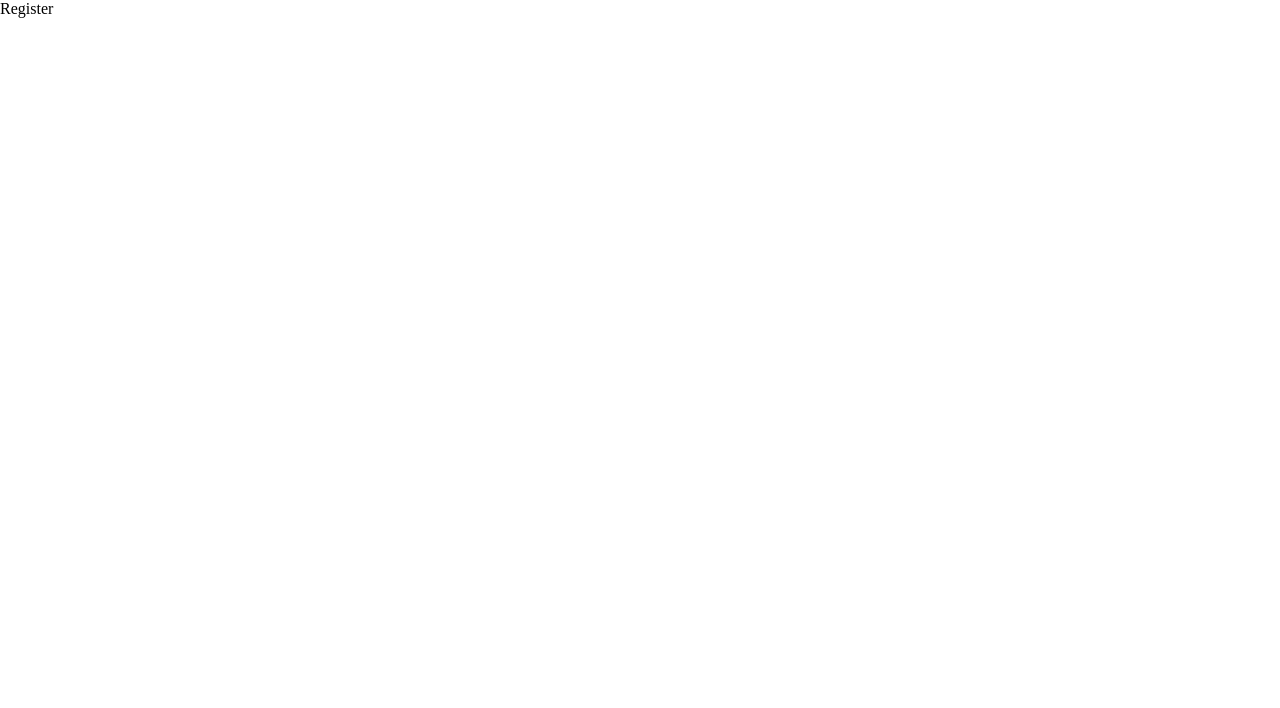
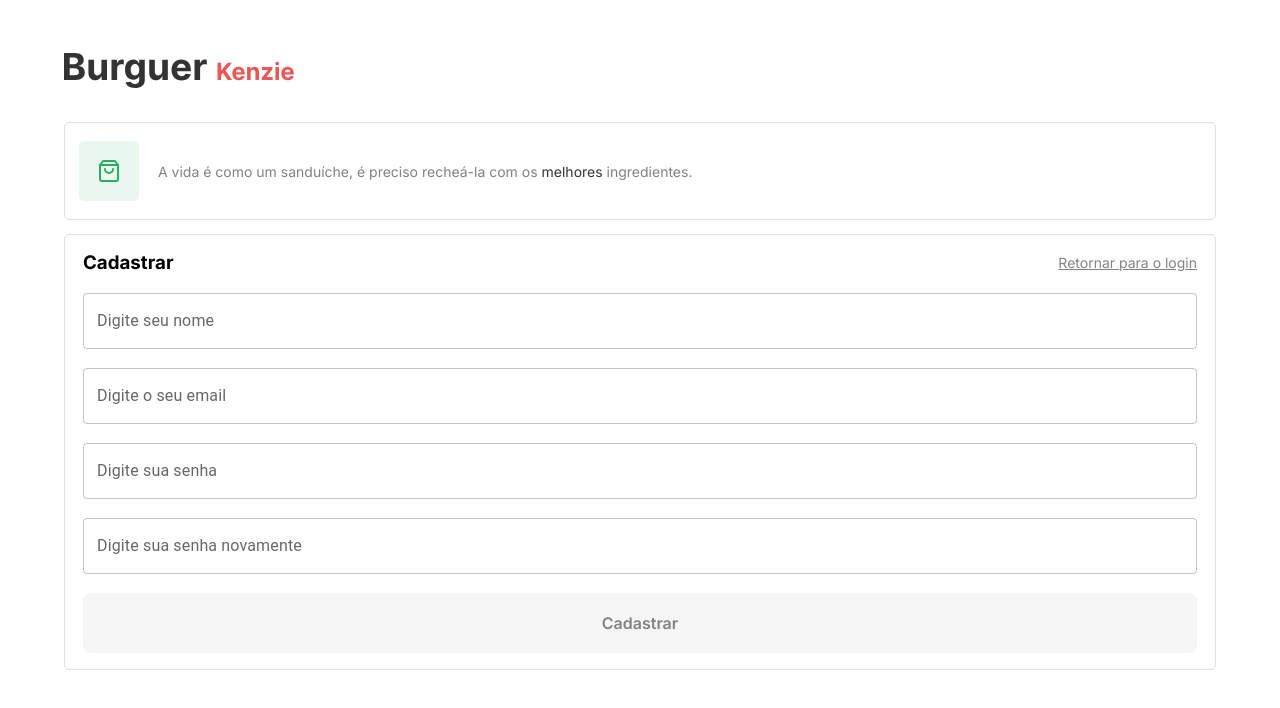
Before and after one commit to Franklmarins/react-hamburgueria-v2, a React (Vite) app: page /register in a window 1280 px wide. Shown: the top 708 px of the page. Built offline with nearby package versions, Linux system fonts and the light colour scheme.

Commit message:
feat: login and register page hook form and css created and passing data to useContext

```diff
--- a/src/components/Button/style.ts
+++ b/src/components/Button/style.ts
@@ -40,6 +40,18 @@ export const StyledButton = styled.button`
             background-color: var(--grey-300);
           }
         `;
+      case "default-grey-2":
+        return css`
+          height: 60px;
+
+          color: var(--grey-300);
+          background-color: var(--grey-0);
+
+          :hover {
+            color: var(--grey-600);
+            background-color: var(--grey-100);
+          }
+        `;
       case "medium-primary":
         return css`
           height: 40px;
--- a/src/components/Form/formSchema.ts
+++ b/src/components/Form/formSchema.ts
@@ -29,4 +29,7 @@ export const formSchemaRegister = yup.object().shape({
     .matches(/(?=.*?[0-9])/, "É necessário pelo menos um número.")
     .matches(/(?=.*[!@#$%^&*])/, "Deve conter pelo menos um caracter especial")
     .min(6, "Deve conter pelo menos 6 dígitos"),
+  passwordConfirmation: yup
+    .string()
+    .oneOf([yup.ref("password"), null], "As senhas devem ser iguais"),
 });
--- a/src/components/Form/index.tsx
+++ b/src/components/Form/index.tsx
@@ -1,31 +1,112 @@
+import { yupResolver } from "@hookform/resolvers/yup";
+import { TextField } from "@mui/material";
 import React, { useContext } from "react";
+import { useForm } from "react-hook-form";
+import { iFormValues } from "../../contexts/types";
 import { UserContext } from "../../contexts/UserContext";
 import Button from "../Button";
-import Input from "../Input";
+import { formSchemaLogin, formSchemaRegister } from "./formSchema";
 import { StyledForm } from "./style";
 
 const Form = () => {
-  const { submit, handleSubmit, local, register } = useContext(UserContext);
+  const { submit, local } = useContext(UserContext);
 
+  const {
+    register,
+    handleSubmit,
+    formState: { errors },
+    reset,
+  } = useForm<iFormValues>(
+    local.pathname === "/login"
+      ? {
+          resolver: yupResolver(formSchemaLogin),
+        }
+      : {
+          resolver: yupResolver(formSchemaRegister),
+        }
+  );
+
+  if (local.pathname === "/login") {
     return (
       <StyledForm onSubmit={handleSubmit(submit)}>
-      <Input
-        type="email"
-        placeholder="Digite o seu email"
-        inputStyle="default"
+        <TextField
+          id="email"
+          label="Digite o seu email"
+          variant="outlined"
           {...register("email")}
         />
-      <Input
+
+        {errors.email?.message && <span>{errors.email.message}</span>}
+
+        <TextField
           type="password"
-        placeholder="Digite sua senha"
-        inputStyle="default"
+          id="password"
+          label="Digite sua senha"
+          variant="outlined"
           {...register("password")}
         />
+
+        {errors.password?.message && <span>{errors.password.message}</span>}
+
         <Button type="submit" buttonStyle="default-primary">
           Logar
         </Button>
       </StyledForm>
     );
+  }
+
+  if (local.pathname === "/register") {
+    return (
+      <StyledForm onSubmit={handleSubmit(submit)}>
+        <TextField
+          type="text"
+          id="name"
+          label="Digite seu nome"
+          variant="outlined"
+          {...register("name")}
+        />
+
+        {errors.name?.message && <span>{errors.name.message}</span>}
+
+        <TextField
+          id="email"
+          label="Digite o seu email"
+          variant="outlined"
+          {...register("email")}
+        />
+
+        {errors.email?.message && <span>{errors.email.message}</span>}
+
+        <TextField
+          type="password"
+          id="password"
+          label="Digite sua senha"
+          variant="outlined"
+          {...register("password")}
+        />
+
+        {errors.password?.message && <span>{errors.password.message}</span>}
+
+        <TextField
+          type="password"
+          id="passwordConfirmation"
+          label="Digite sua senha novamente"
+          variant="outlined"
+          {...register("passwordConfirmation")}
+        />
+
+        {errors.passwordConfirmation?.message && (
+          <span>{errors.passwordConfirmation.message}</span>
+        )}
+
+        <Button type="submit" buttonStyle="default-grey-2">
+          Cadastrar
+        </Button>
+      </StyledForm>
+    );
+  }
+
+  return null;
 };
 
 export default Form;
--- a/src/components/Form/style.ts
+++ b/src/components/Form/style.ts
@@ -6,4 +6,14 @@ export const StyledForm = styled.form`
   gap: 19px;
 
   width: 100%;
+
+  span {
+    margin-top: -10px;
+
+    font-size: var(--font-size-6);
+
+    text-align: start;
+
+    color: var(--negative);
+  }
 `;
--- a/src/components/Input/index.tsx
+++ b/src/components/Input/index.tsx
@@ -1,3 +1,4 @@
+import { TextField } from "@mui/material";
 import { StyledInput } from "./style";
 
 interface iInputProps {
@@ -6,7 +7,7 @@ interface iInputProps {
   type: string;
 }
 
-const Input = ({ placeholder, type, inputStyle }: iInputProps) => {
+const Input = ({ placeholder, type, inputStyle, ...rest }: iInputProps) => {
   return (
     <>
       <StyledInput
--- a/src/components/Link/style.ts
+++ b/src/components/Link/style.ts
@@ -67,6 +67,23 @@ export const StyledLink = styled(Link)`
             background-color: var(--grey-300);
           }
         `;
+      case "default-link":
+        return css`
+          color: var(--grey-300);
+
+          font-size: var(--font-size-5);
+          font-weight: var(--font-weight-3);
+
+          text-decoration: underline;
+
+          padding: 0;
+
+          text-transform: none;
+
+          :hover {
+            color: var(--grey-600);
+          }
+        `;
     }
   }}
 `;
--- a/src/contexts/UserContext.tsx
+++ b/src/contexts/UserContext.tsx
@@ -1,39 +1,17 @@
 import React, { createContext } from "react";
-import { useForm, SubmitHandler } from "react-hook-form";
+import { SubmitHandler } from "react-hook-form";
 import { useLocation } from "react-router-dom";
-import {
-  formSchemaLogin,
-  formSchemaRegister,
-} from "../components/Form/formSchema";
-import { yupResolver } from "@hookform/resolvers/yup";
-import { iFormValues, iUserProviderProps } from "./types";
+import { iFormValues, iUserContext, iUserProviderProps } from "./types";
 
-export const UserContext = createContext({});
+export const UserContext = createContext({} as iUserContext);
 
 export const UserProvider = ({ children }: iUserProviderProps) => {
   const local = useLocation();
 
-  const {
-    register,
-    handleSubmit,
-    formState: { errors },
-    reset,
-  } = useForm<iFormValues>(
-    local.pathname === "/login"
-      ? {
-          resolver: yupResolver(formSchemaLogin),
-        }
-      : {
-          resolver: yupResolver(formSchemaRegister),
-        }
-  );
-
   const submit: SubmitHandler<iFormValues> = (data) => console.log(data);
 
   return (
-    <UserContext.Provider
-      value={{ register, handleSubmit, errors, reset, submit }}
-    >
+    <UserContext.Provider value={{ submit, local }}>
       {children}
     </UserContext.Provider>
   );
--- a/src/pages/Register/index.tsx
+++ b/src/pages/Register/index.tsx
@@ -1,7 +1,40 @@
+import { Container } from "@mui/material";
 import React from "react";
+import logo from "./../../assets/BurguerKenzieLogo.svg";
+import { FiShoppingBag } from "react-icons/fi";
+import { StyledLogin } from "../Login/style";
+import { StyledRegister } from "./style";
+import Form from "../../components/Form";
+import Link from "../../components/Link";
 
 const Register = () => {
-  return <div>Register</div>;
+  return (
+    <Container>
+      <StyledRegister>
+        <section>
+          <img src={logo} alt="logo-burguer-kenzie" />
+          <div>
+            <div>
+              <FiShoppingBag />
+            </div>
+            <p>
+              A vida é como um sanduíche, é preciso recheá-la com os
+              <span> melhores</span> ingredientes.
+            </p>
+          </div>
+        </section>
+        <section>
+          <div>
+            <h3>Cadastrar</h3>
+            <Link to="/login" linkstyle="default-link">
+              Retornar para o login
+            </Link>
+          </div>
+          <Form />
+        </section>
+      </StyledRegister>
+    </Container>
+  );
 };
 
 export default Register;
--- /dev/null
+++ b/src/pages/Register/style.ts
@@ -0,0 +1,79 @@
+import styled from "styled-components";
+
+export const StyledRegister = styled.div`
+  section:nth-child(1) {
+    margin-bottom: 14px;
+    img {
+      margin-top: 53px;
+    }
+    > div {
+      margin-top: 30px;
+      display: flex;
+      align-items: center;
+      gap: 19px;
+
+      padding: 18px 23px 18px 14px;
+
+      border: 1px solid var(--grey-100);
+      border-radius: 5px;
+
+      > div {
+        min-width: 60px;
+        min-height: 60px;
+
+        background: rgba(39, 174, 96, 0.1);
+
+        border-radius: 5px;
+
+        display: flex;
+        justify-content: center;
+        align-items: center;
+
+        > svg {
+          width: 24px;
+          height: 24px;
+
+          color: var(--color-primary);
+        }
+      }
+      > p {
+        font-size: var(--font-size-5);
+        font-weight: var(--font-weight-3);
+
+        color: var(--grey-300);
+        > span {
+          color: var(--grey-600);
+        }
+      }
+    }
+  }
+  section:nth-child(2) {
+    > div {
+      display: flex;
+      justify-content: space-between;
+      width: 100%;
+    }
+
+    display: flex;
+    flex-direction: column;
+    gap: 19px;
+
+    border: 1px solid var(--grey-100);
+    border-radius: 5px;
+
+    padding: 16px 18px;
+
+    text-align: center;
+
+    margin-bottom: 20px;
+
+    > h3 {
+      margin-bottom: 19px;
+
+      font-size: var(--font-size-3);
+      font-weight: var(--font-weight-1);
+
+      color: var(--grey-600);
+    }
+  }
+`;
```
Also changed, not shown: src/contexts/types.ts (+14 -0 lines). Lines whose indentation alone changed are shown as unchanged.
